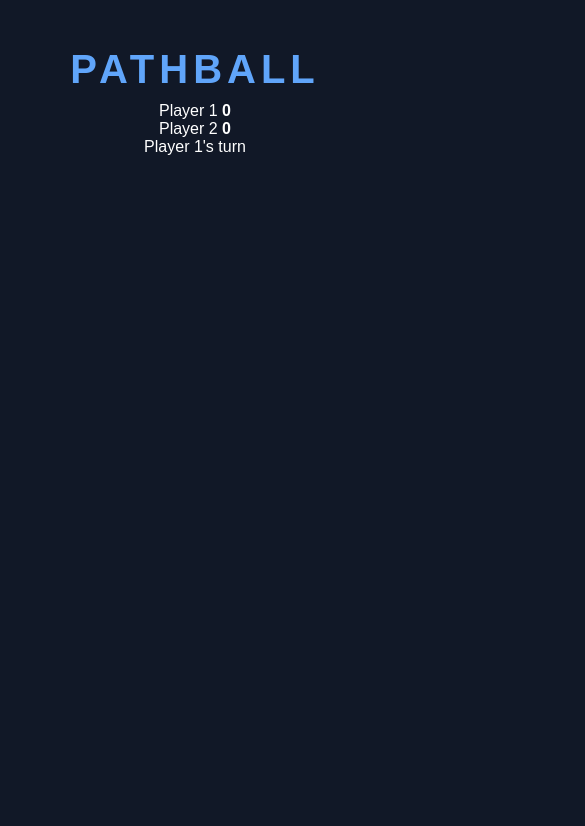
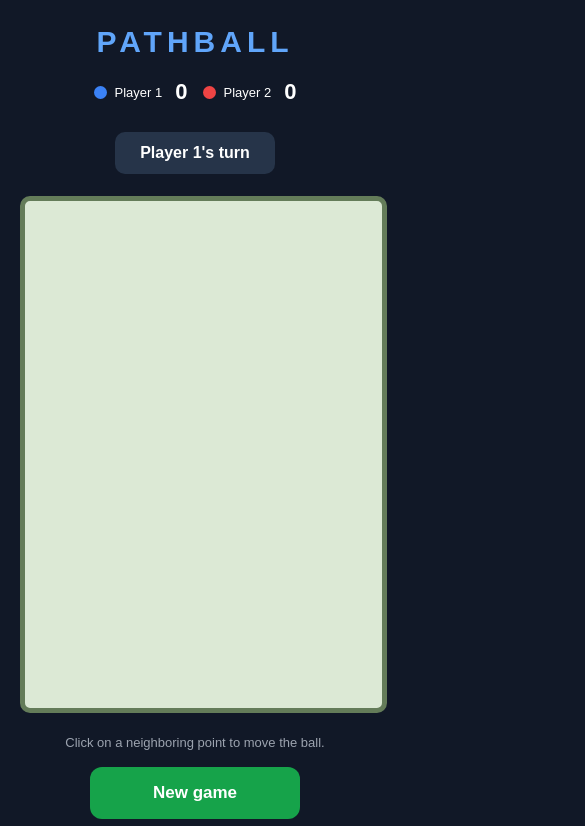
Before and after one commit to ItsTryhard/Pathball, a plain HTML site: page index.html in a window 390 px wide. Both pictures are taken after a click on the button "Play vs friend". Shown: the top 826 px of the page, 585 px wide, since content can reach past the window. Drawn offline with Linux system fonts and the light colour scheme.

Commit message:
Update style.css

```diff
--- a/style.css
+++ b/style.css
@@ -29,12 +29,10 @@ h1 {
     font-size: 55px;
     letter-spacing: 5px;
     color: #60a5fa;
-    margin-bottom: 10px;
 }
 
 .subtitle {
     color: #9ca3af;
-    font-size: 18px;
     margin-bottom: 40px;
 }
 
@@ -47,46 +45,118 @@ h1 {
 }
 
 button {
-    padding: 18px;
+    padding: 16px 22px;
     border: none;
     border-radius: 12px;
     background: #2563eb;
     color: white;
-    font-size: 18px;
+    font-size: 17px;
     font-weight: bold;
     cursor: pointer;
-    transition: 0.2s;
 }
 
 button:hover {
     background: #1d4ed8;
-    transform: scale(1.03);
 }
 
-.emptyBoard {
-    width: min(85vw, 450px);
-    aspect-ratio: 1 / 1;
-    background: #1f2937;
-    border: 2px solid #374151;
-    border-radius: 15px;
+.gameLogo {
+    font-size: 38px;
+    margin: 5px;
+}
+
+.score {
+    display: flex;
+    gap: 30px;
+    justify-content: center;
+    margin: 15px;
+}
+
+.player {
     display: flex;
     align-items: center;
-    justify-content: center;
+    gap: 8px;
+    font-size: 15px;
+}
+
+.player strong {
+    font-size: 22px;
+    margin-left: 5px;
+}
+
+.blueDot, .redDot {
+    width: 13px;
+    height: 13px;
+    border-radius: 50%;
+}
+
+.blueDot {
+    background: #3b82f6;
+}
+
+.redDot {
+    background: #ef4444;
+}
+
+#turnInfo {
+    margin: 12px;
+    padding: 12px 25px;
+    background: #263449;
+    border-radius: 10px;
+    font-weight: bold;
+}
+
+.fieldContainer {
+    width: min(94vw, 520px);
+    margin: 10px auto;
+    background: #dce9d5;
+    border: 5px solid #647c59;
+    border-radius: 10px;
+    overflow: hidden;
+}
+
+canvas {
+    display: block;
+    width: 100%;
+    height: auto;
+    touch-action: manipulation;
+}
+
+.instructions {
     color: #9ca3af;
-    margin: 25px 0;
+    font-size: 13px;
+    margin: 12px;
+}
+
+.newGame {
+    background: #16a34a;
+    width: 210px;
+    margin: 5px;
+}
+
+.newGame:hover {
+    background: #15803d;
 }
 
 .backButton {
     background: #374151;
-    width: 200px;
-}
-
-.backButton:hover {
-    background: #4b5563;
+    width: 210px;
+    margin: 5px;
 }
 
 @media (max-width: 500px) {
     h1 {
-        font-size: 40px;
+        font-size: 38px;
+    }
+
+    .gameLogo {
+        font-size: 30px;
+    }
+
+    .score {
+        gap: 15px;
+    }
+
+    .player {
+        font-size: 13px;
     }
 }
```
